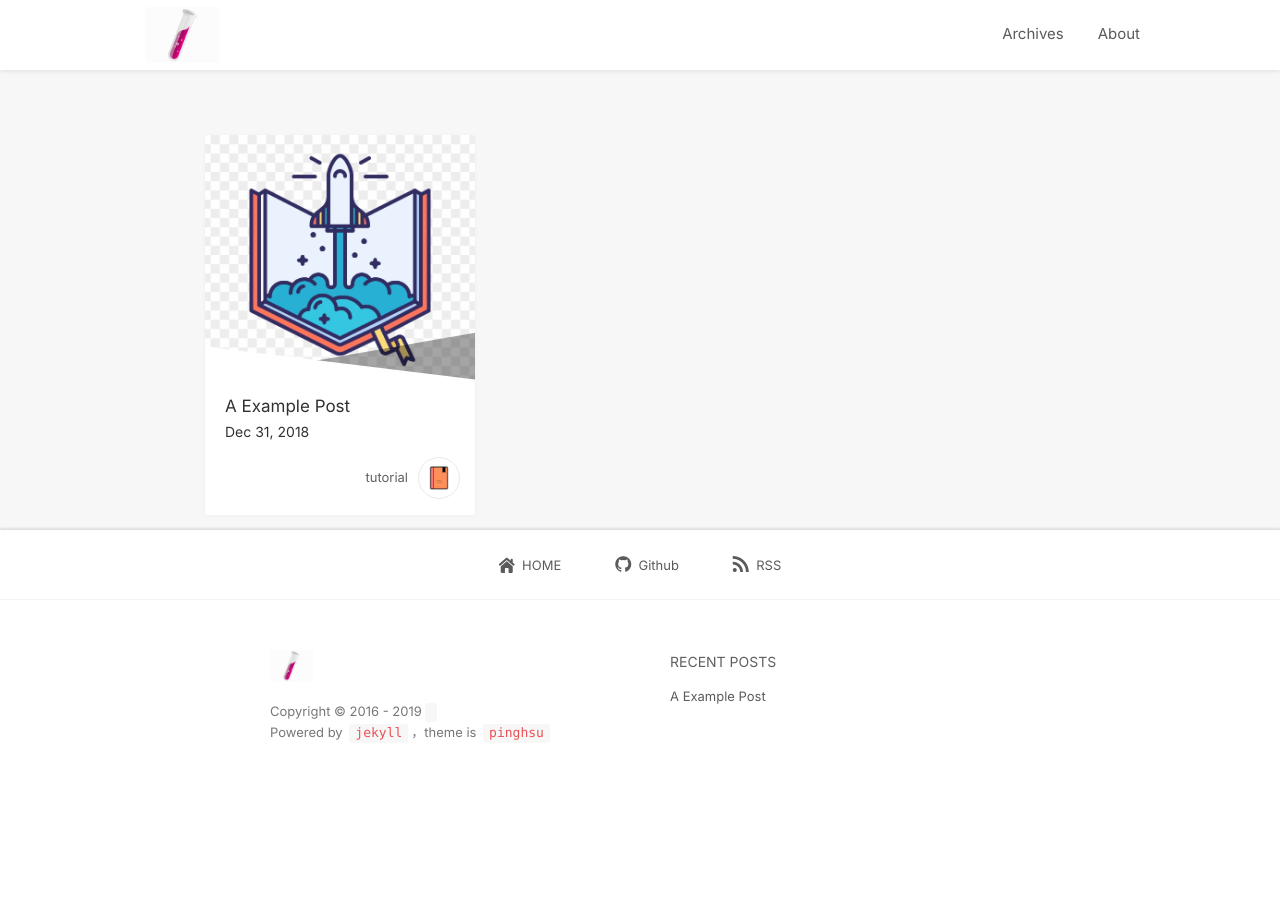
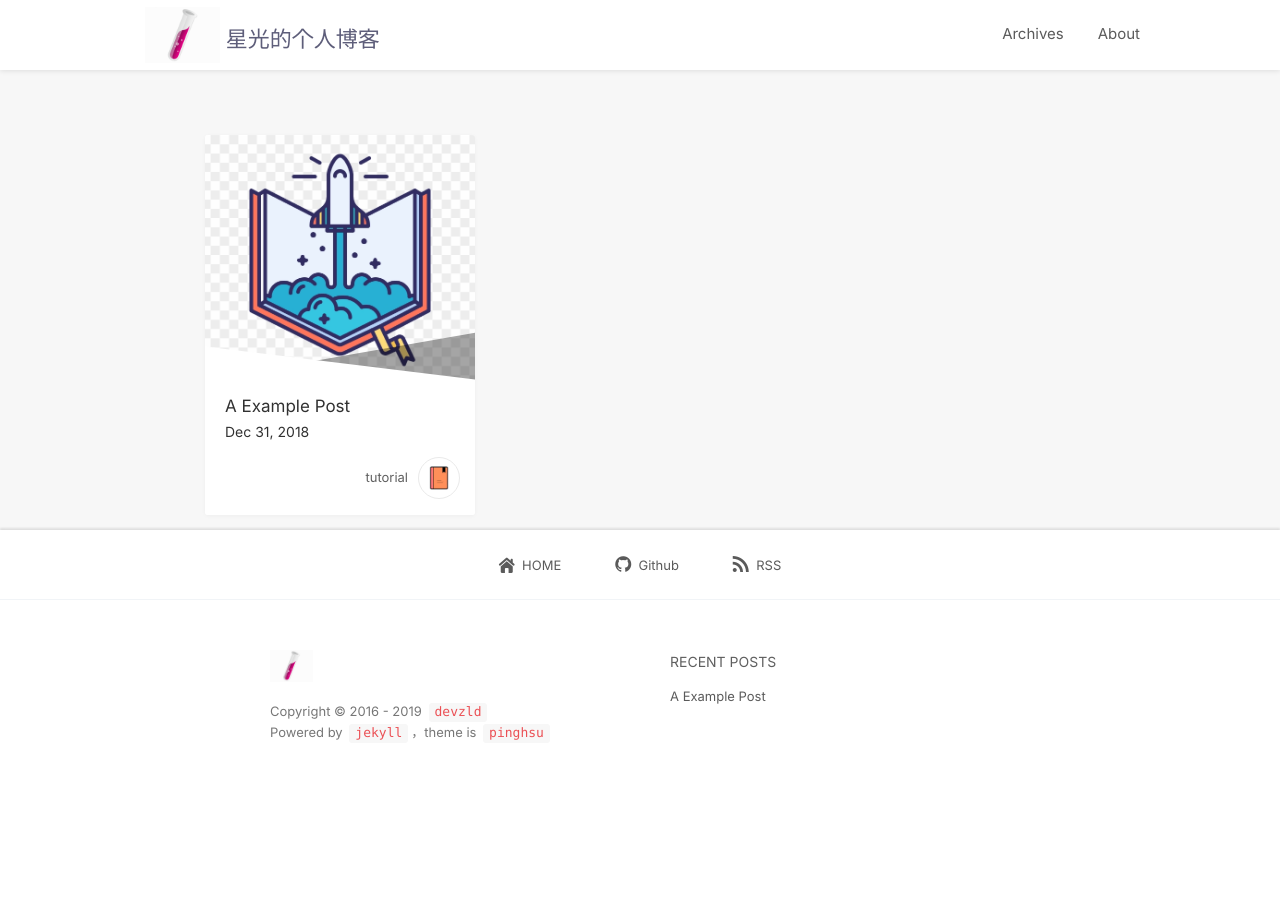
Before and after one commit to devzld/devzld-pinghsu, a Jekyll site: the page built from index.html, in a window 1280 px wide. Built offline with Jekyll 4.4.1, drawn with Linux system fonts in a browser that asks for light colours; nearby versions of some CDN libraries; the list of posts is cut into pages by our own code; comment, search, counter and statistics services are not loaded.

Commit message:
Update _config.yml

```diff
--- a/_config.yml
+++ b/_config.yml
@@ -1,11 +1,11 @@
-name:
-author:
-url:
+name: 星光的个人博客
+author: devzld
+url: https://devzld.github.io
 baseurl:
-resume_site:
-description:
-github_username:
-github:
+resume_site: https://devzld.github.io
+description: 个人博客
+github_username: devzld
+github: https://github.com/devzld
 plugins: [jekyll-paginate]
 permalink: /:year-:month-:day-:title
 paginate: 12
```
